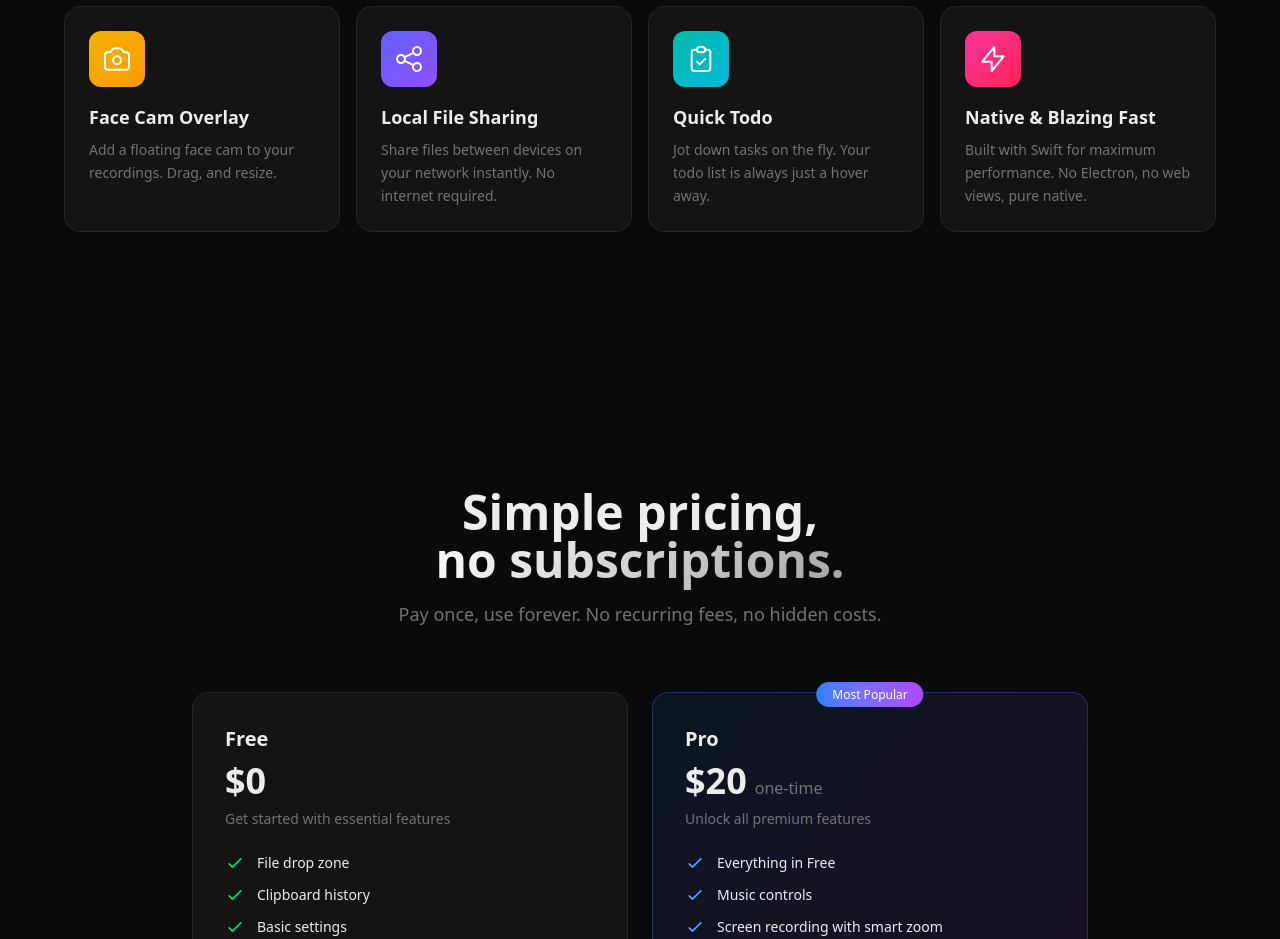
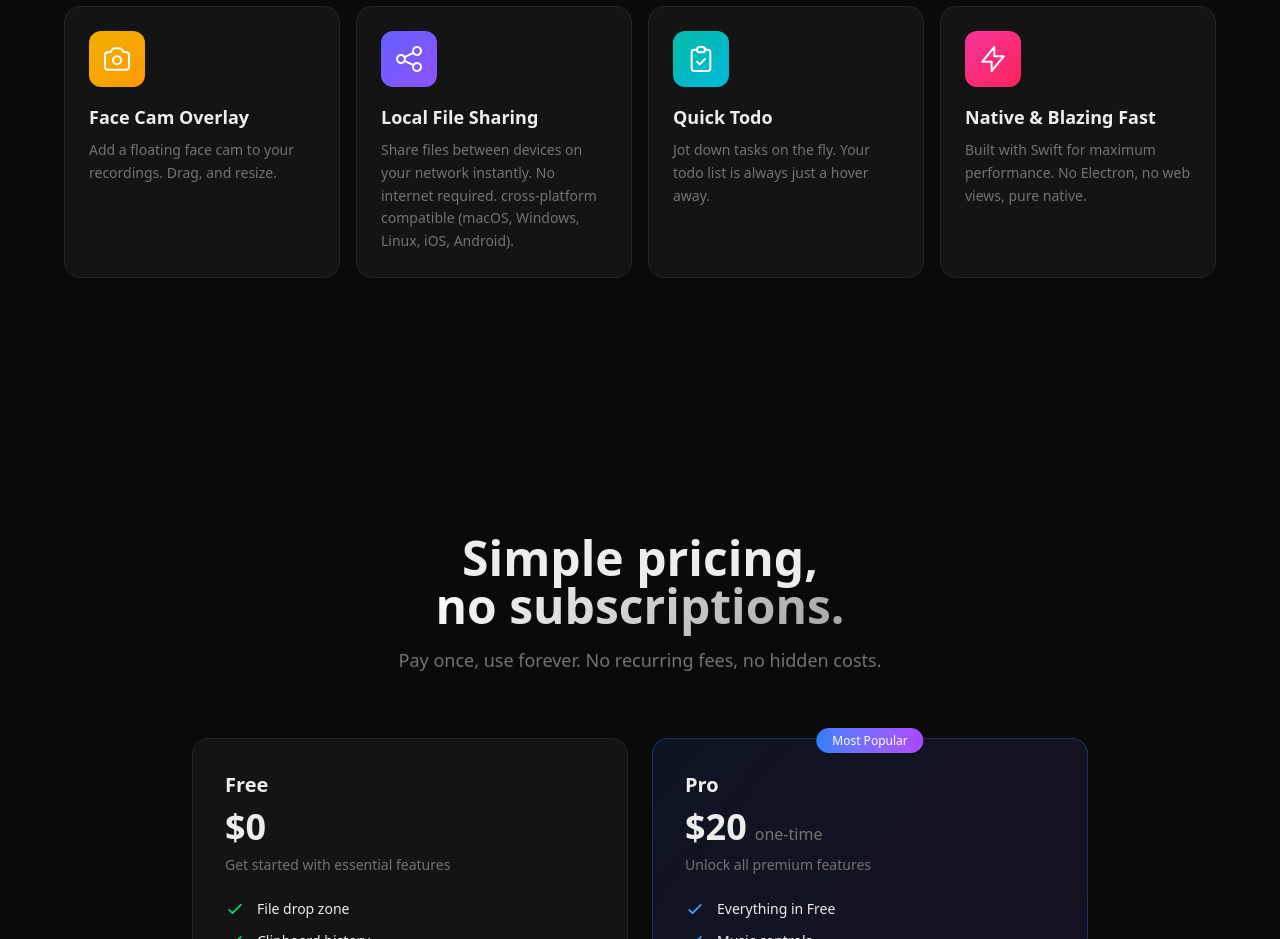
Before and after one commit to muhammadsaddamnur/notchdrop-next, a Next.js app: page / in a window 1280 px wide. Shown: the part 1660-2599 px from the top of the page. Built offline with nearby package versions, Linux system fonts and the light colour scheme.

Commit message:
Update feature description for Local File Sharing to include cross-platform compatibility.

```diff
--- a/src/components/Features.tsx
+++ b/src/components/Features.tsx
@@ -61,7 +61,7 @@ const features = [
       </svg>
     ),
     title: 'Local File Sharing',
-    description: 'Share files between devices on your network instantly. No internet required.',
+    description: 'Share files between devices on your network instantly. No internet required. cross-platform compatible (macOS, Windows, Linux, iOS, Android).',
     color: 'from-indigo-500 to-violet-500',
   },
   {
```
